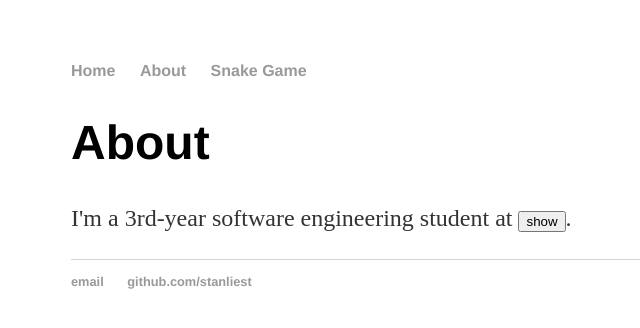
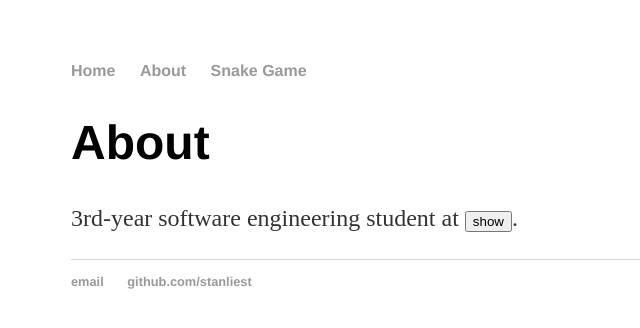
Before and after one commit to Stanliest/stanliest.github.com, a Jekyll site: the page built from about/index.html, in a window 1280 px wide. Shown: the top 328 px of the page, without its empty margins (121-761 px from the left). Built offline with Jekyll 4.4.1, drawn with Linux system fonts in a browser that asks for light colours.

Commit message:
another try

```diff
--- a/about/index.html
+++ b/about/index.html
@@ -4,9 +4,9 @@ title: about Stanley Liu
 ---
 	<div class="about">
 		<h1>About</h1>
-		<p> I'm a 3rd-year software engineering student at <button onclick= "showUni()">show</button>.</p>
+		<p> 3rd-year software engineering student at <button onclick= "showUni()">show</button>.</p>
+		<p id="demo"></p>
 
-		<p id="demo"></p>
 		<script>
 			function showUni() {
 			    document.getElementById("demo").innerHTML = "McMaster University";
--- a/snakeGame/snake.html
+++ b/snakeGame/index.html
@@ -2,7 +2,6 @@
 layout: default
 title: Snake game
 ---
-
     <div class="snakeGame">
         <h1>Snake Game</h1>
         <p> Learning this snake game from a youtube video:
```
Also changed, not shown: 1 other file.
